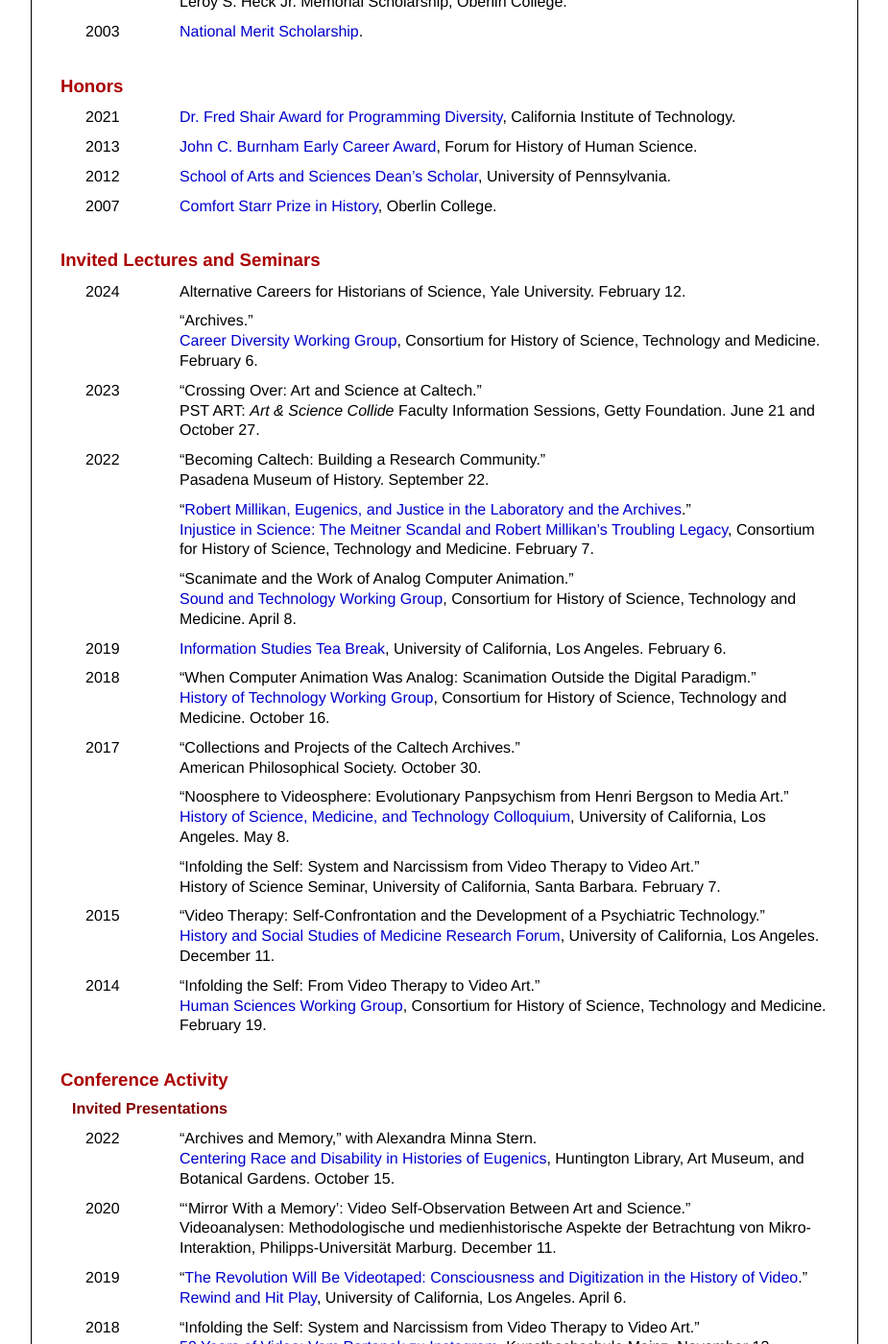
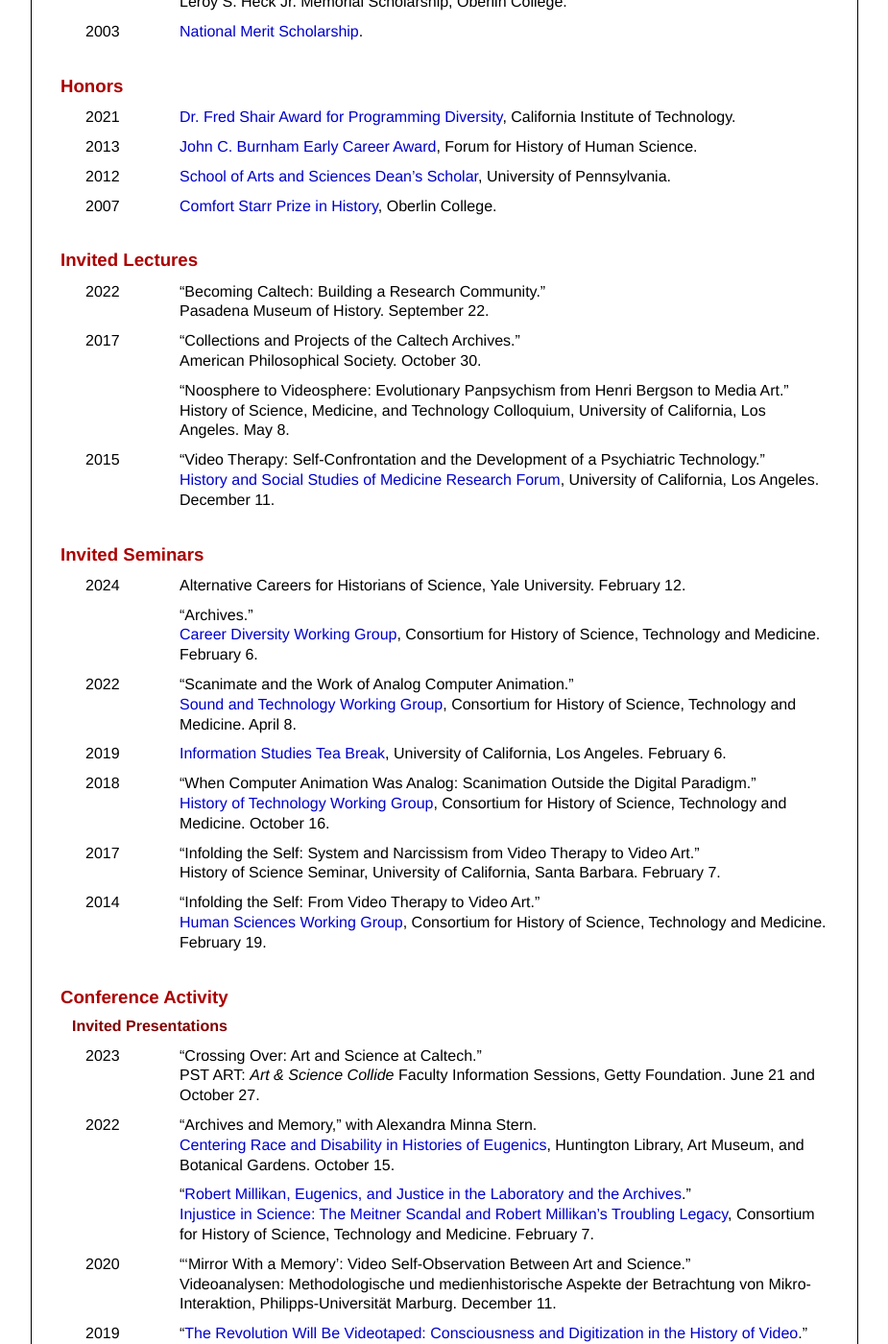
Before and after one commit to collopy/collopy.github.io, a Jekyll site: the page built from cv.html, in a window 1280 px wide and 1400 px high, scrolled down 4080 px. Shown: the whole window at 96% size, without its empty margins (177-1102 px from the left). Built offline with Jekyll 4.4.1, drawn with Linux system fonts in a browser that asks for light colours.

Commit message:
Split between invited lecturs and seminars

```diff
--- a/cv.html
+++ b/cv.html
@@ -11,6 +11,7 @@
 	<a href="#exhibitions" class="tab">exhibitions</a>
 	<a href="#grants" class="tab">grants</a>
 	<a href="#honors" class="tab">honors</a>
+	<a href="#lectures" class="tab">lectures</a>
 	<a href="#seminars" class="tab">seminars</a>
 	<a href="#conferences" class="tab">conferences</a>
 	<a href="#campus" class="tab">campus talks</a>
@@ -1177,9 +1178,49 @@
 			</tr>
 		</table>
 	</div>
+	<div id="lectures">
+		<h2>
+			Invited Lectures
+		</h2>
+		<table>
+			<tr>
+				<td class="year">
+					2022
+				</td>
+				<td>
+					“Becoming Caltech: Building a Research Community.”<br />
+					Pasadena Museum of History. September 22.
+				</td>
+			</tr>
+			<tr>
+				<td class="year" rowspan="2">
+					2017
+				</td>
+				<td>
+					“Collections and Projects of the Caltech Archives.”<br />
+					American Philosophical Society. October 30.
+				</td>
+			</tr>
+			<tr>
+				<td>
+					“Noosphere to Videosphere: Evolutionary Panpsychism from Henri Bergson to Media Art.”<br />
+					History of Science, Medicine, and Technology Colloquium, University of California, Los Angeles. May 8.
+				</td>
+			</tr>
+			<tr>
+				<td class="year">
+					2015
+				</td>
+				<td>
+					“Video Therapy: Self-Confrontation and the Development of a Psychiatric Technology.”<br />
+					<a href="http://guides.library.ucla.edu/library-special-collections/biomed/lecture-series">History and Social Studies of Medicine Research Forum</a>, University of California, Los Angeles. December 11.
+				</td>
+			</tr>
+		</table>
+	</div>
 	<div id="seminars">
 		<h2>
-			Invited Lectures and Seminars
+			Invited Seminars
 		</h2>
 		<table>
 			<tr>
@@ -1198,29 +1239,8 @@
 			</tr>
 			<tr>
 				<td class="year">
-					2023
-				</td>
-				<td>
-					“Crossing Over: Art and Science at Caltech.”<br />
-					PST ART: <i>Art &amp; Science Collide</i> Faculty Information Sessions, Getty Foundation. June 21 and October 27.
-				</td>
-			</tr>
-			<tr>
-				<td class="year" rowspan="3">
 					2022
 				</td>
-				<td>
-					“Becoming Caltech: Building a Research Community.”<br />
-					Pasadena Museum of History. September 22.
-				</td>
-			</tr>
-			<tr>
-				<td>
-					“<a href="https://www.youtube.com/watch?v=dBFwpXSKuE8&t=4m42s">Robert Millikan, Eugenics, and Justice in the Laboratory and the Archives</a>.”<br />
-					<a href="https://www.chstm.org/video/134">Injustice in Science: The Meitner Scandal and Robert Millikan’s Troubling Legacy</a>, Consortium for History of Science, Technology and Medicine. February 7.
-				</td>
-			</tr>
-			<tr>
 				<td>
 					“Scanimate and the Work of Analog Computer Animation.”<br />
 					<a href="https://www.chstm.org/content/sound-and-technology">Sound and Technology Working Group</a>, Consortium for History of Science, Technology and Medicine. April 8.
@@ -1244,33 +1264,12 @@
 				</td>
 			</tr>
 			<tr>
-				<td class="year" rowspan="3">
+				<td class="year">
 					2017
 				</td>
-				<td>
-					“Collections and Projects of the Caltech Archives.”<br />
-					American Philosophical Society. October 30.
-				</td>
-			</tr>
-			<tr>
-				<td>
-					“Noosphere to Videosphere: Evolutionary Panpsychism from Henri Bergson to Media Art.”<br />
-					<a href="https://history.ucla.edu/academics/graduate/fields/science-medicine-and-technology-graduate/calendar-events">History of Science, Medicine, and Technology Colloquium</a>, University of California, Los Angeles. May 8.
-				</td>
-			</tr>
-			<tr>
 				<td>
 					“Infolding the Self: System and Narcissism from Video Therapy to Video Art.”<br />
 					History of Science Seminar, University of California, Santa Barbara. February 7.
-				</td>
-			</tr>
-			<tr>
-				<td class="year">
-					2015
-				</td>
-				<td>
-					“Video Therapy: Self-Confrontation and the Development of a Psychiatric Technology.”<br />
-					<a href="http://guides.library.ucla.edu/library-special-collections/biomed/lecture-series">History and Social Studies of Medicine Research Forum</a>, University of California, Los Angeles. December 11.
 				</td>
 			</tr>
 			<tr>
@@ -1295,11 +1294,26 @@
 			<table>
 				<tr>
 					<td class="year">
+						2023
+					</td>
+					<td>
+						“Crossing Over: Art and Science at Caltech.”<br />
+						PST ART: <i>Art &amp; Science Collide</i> Faculty Information Sessions, Getty Foundation. June 21 and October 27.
+					</td>
+				</tr>
+				<tr>
+					<td class="year" rowspan="2">
 						2022
 					</td>
 					<td>
 						“Archives and Memory,” with Alexandra Minna Stern.<br />
 						<a href="https://huntington.org/centering-race">Centering Race and Disability in Histories of Eugenics</a>, Huntington Library, Art Museum, and Botanical Gardens. October 15.
+					</td>
+				</tr>
+				<tr>
+					<td>
+						“<a href="https://www.youtube.com/watch?v=dBFwpXSKuE8&t=4m42s">Robert Millikan, Eugenics, and Justice in the Laboratory and the Archives</a>.”<br />
+						<a href="https://www.chstm.org/video/134">Injustice in Science: The Meitner Scandal and Robert Millikan’s Troubling Legacy</a>, Consortium for History of Science, Technology and Medicine. February 7.
 					</td>
 				</tr>
 				<tr>
```
